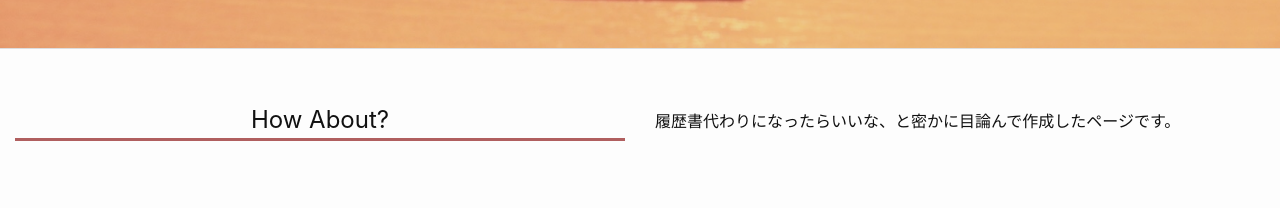
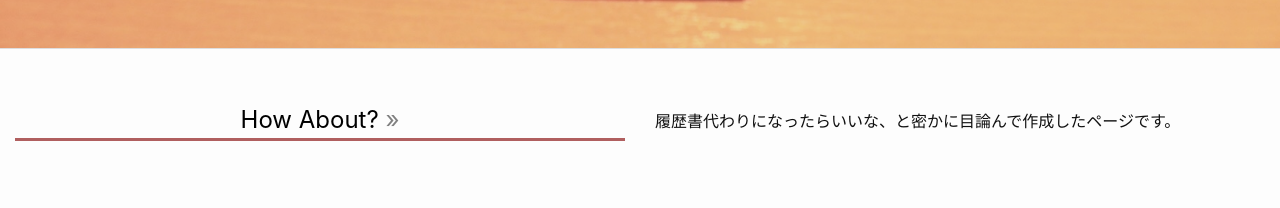
Before and after one commit to NNN-kakimoto/mySite, a Jekyll site: the page built from index.md, in a window 1280 px wide. Shown: the part 851-1059 px from the top of the page. Built offline with Jekyll 4.4.1, drawn with Linux system fonts in a browser that asks for light colours; grey boxes are pictures that could not be loaded.

Commit message:
about link setting

```diff
--- a/_includes/css/main.scss
+++ b/_includes/css/main.scss
@@ -602,3 +602,20 @@
 .section-wrapper{
 	padding: 30px 0 30px 0;
 }
+.banner-link{
+	color: black;
+	text-decoration: none;
+	&:visited{
+		color: black;
+		text-decoration: none;
+	}
+	&:hover{
+		text-decoration: none;
+	}
+	.link-arow{
+		color: gray;
+		&:hover{
+			color: lightgray;
+		}
+	}
+}
--- a/_layouts/index.html
+++ b/_layouts/index.html
@@ -14,6 +14,7 @@
 		{{ styles | scssify }}
 	</style>
 
+
 </head>
 <body>
 	<header class="index-header fixed-bg" role="banner">
@@ -26,7 +27,9 @@
 			<article>
 				<section class="section-wrapper flex">
 					<div class="col-sm-6">
-						<h2 class="section-title">How About?</h2>
+						<h2 class="section-title">
+							<a class="banner-link" href="{{ site.baseurl }}/about/">How About? <span class="link-arow">»</span></a>
+						</h2>
 					</div>
 					<div class="col-sm-6 section-content">
 						<p>履歴書代わりになったらいいな、と密かに目論んで作成したページです。</p>
```
